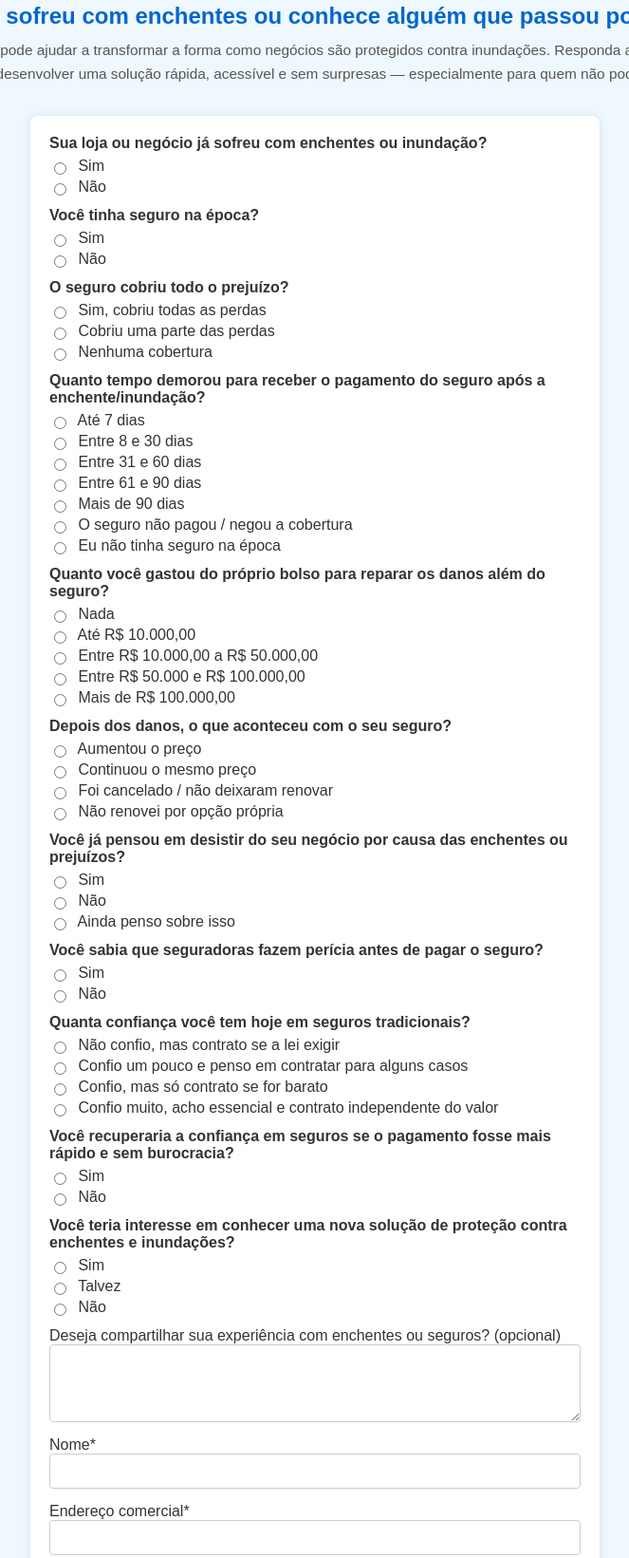
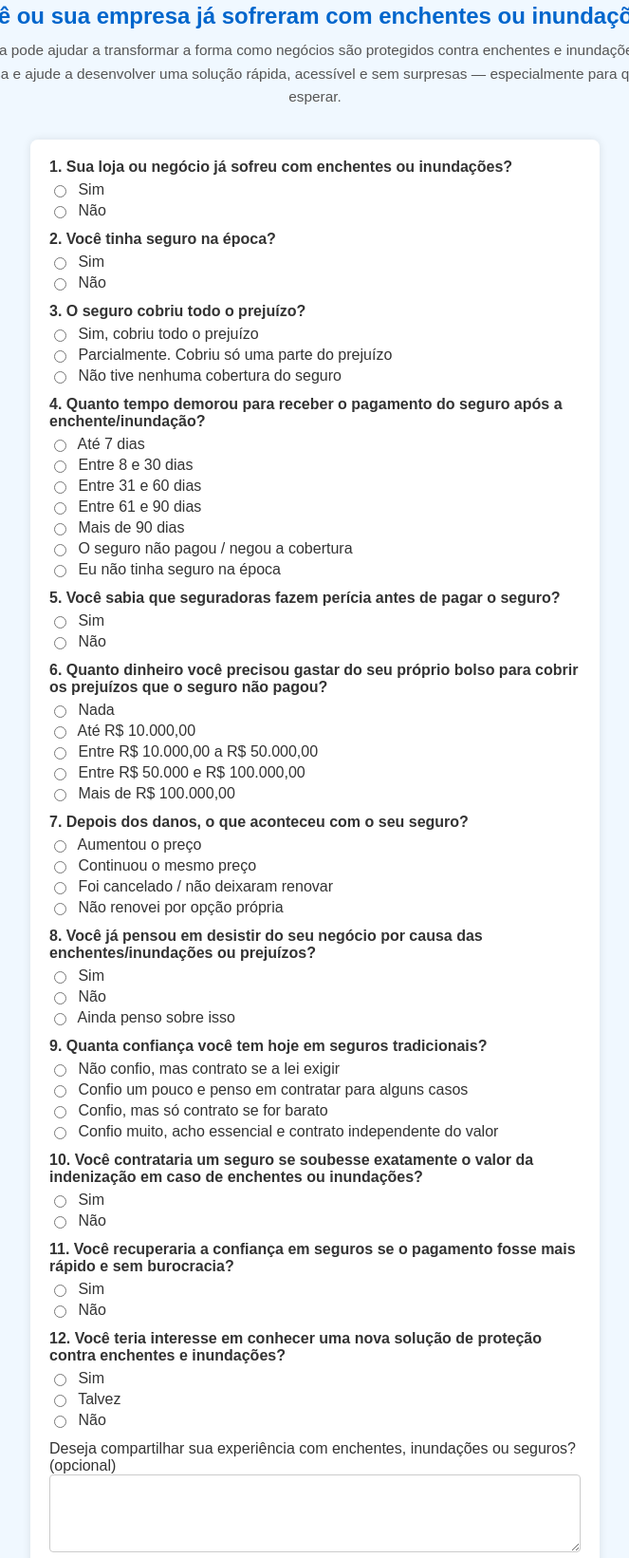
Before and after one commit to kenanab26/pluviseg-form, a plain HTML site: page index.html in a window 1280 px wide. Shown: the part 17-1658 px from the top of the page at 95% size, without its empty margins (308-971 px from the left). Drawn offline with Linux system fonts and the light colour scheme.

Commit message:
Atualiza formulário com perguntas do MVP

```diff
--- a/index.html
+++ b/index.html
@@ -150,9 +150,9 @@
   </style>
 </head>
 <body>
-  <h1>Você já sofreu com enchentes ou conhece alguém que passou por isso?</h1>
+  <h1>Você ou sua empresa já sofreram com enchentes ou inundações?</h1>
   <p class="intro">
-    Sua experiência pode ajudar a transformar a forma como negócios são protegidos contra inundações.
+    Sua experiência pode ajudar a transformar a forma como negócios são protegidos contra enchentes e inundações.
     Responda a nossa pesquisa e ajude a desenvolver uma solução rápida, acessível e sem surpresas
     — especialmente para quem não pode esperar.
   </p>
@@ -164,26 +164,26 @@
     </p>
 
     <div class="form-question">
-      <label class="question">Sua loja ou negócio já sofreu com enchentes ou inundação?</label>
+      <label class="question">1. Sua loja ou negócio já sofreu com enchentes ou inundações?</label>
       <label class="option"><input type="radio" name="suffering" value="Sim" required> Sim</label>
       <label class="option"><input type="radio" name="suffering" value="Não" required> Não</label>
     </div>
 
     <div class="form-question">
-      <label class="question">Você tinha seguro na época?</label>
+      <label class="question">2. Você tinha seguro na época?</label>
       <label class="option"><input type="radio" name="insurance" value="Sim" required> Sim</label>
       <label class="option"><input type="radio" name="insurance" value="Não" required> Não</label>
     </div>
 
     <div class="form-question">
-      <label class="question">O seguro cobriu todo o prejuízo?</label>
-      <label class="option"><input type="radio" name="coverage" value="Sim, cobriu todas as perdas" required> Sim, cobriu todas as perdas</label>
-      <label class="option"><input type="radio" name="coverage" value="Cobriu uma parte das perdas" required> Cobriu uma parte das perdas</label>
-      <label class="option"><input type="radio" name="coverage" value="Nenhuma cobertura" required> Nenhuma cobertura</label>
+      <label class="question">3. O seguro cobriu todo o prejuízo?</label>
+      <label class="option"><input type="radio" name="coverage" value="Sim, cobriu todo o prejuízo" required> Sim, cobriu todo o prejuízo</label>
+      <label class="option"><input type="radio" name="coverage" value="Parcialmente. Cobriu só uma parte do prejuízo" required> Parcialmente. Cobriu só uma parte do prejuízo</label>
+      <label class="option"><input type="radio" name="coverage" value="Não tive nenhuma cobertura do seguro" required> Não tive nenhuma cobertura do seguro</label>
     </div>
 
     <div class="form-question">
-      <label class="question">Quanto tempo demorou para receber o pagamento do seguro após a enchente/inundação?</label>
+      <label class="question">4. Quanto tempo demorou para receber o pagamento do seguro após a enchente/inundação?</label>
       <label class="option"><input type="radio" name="cost" value="Até 7 dias" required> Até 7 dias</label>
       <label class="option"><input type="radio" name="cost" value="Entre 8 e 30 dias" required> Entre 8 e 30 dias</label>
       <label class="option"><input type="radio" name="cost" value="Entre 31 e 60 dias" required> Entre 31 e 60 dias</label>
@@ -194,7 +194,13 @@
     </div>
 
     <div class="form-question">
-      <label class="question">Quanto você gastou do próprio bolso para reparar os danos além do seguro?</label>
+      <label class="question">5. Você sabia que seguradoras fazem perícia antes de pagar o seguro?</label>
+      <label class="option"><input type="radio" name="insurance_pericia" value="Sim" required> Sim</label>
+      <label class="option"><input type="radio" name="insurance_pericia" value="Não" required> Não</label>
+    </div>
+
+    <div class="form-question">
+      <label class="question">6. Quanto dinheiro você precisou gastar do seu próprio bolso para cobrir os prejuízos que o seguro não pagou?</label>
       <label class="option"><input type="radio" name="own_expense" value="Nada" required> Nada</label>
       <label class="option"><input type="radio" name="own_expense" value="Até R$ 10.000,00" required> Até R$ 10.000,00</label>
       <label class="option"><input type="radio" name="own_expense" value="Entre R$ 10.000,00 a R$ 50.000,00" required> Entre R$ 10.000,00 a R$ 50.000,00</label>
@@ -203,7 +209,7 @@
     </div>
 
     <div class="form-question">
-      <label class="question">Depois dos danos, o que aconteceu com o seu seguro?</label>
+      <label class="question">7. Depois dos danos, o que aconteceu com o seu seguro?</label>
       <label class="option"><input type="radio" name="insurance_aftermath" value="Aumentou o preço" required> Aumentou o preço</label>
       <label class="option"><input type="radio" name="insurance_aftermath" value="Continuou o mesmo preço" required> Continuou o mesmo preço</label>
       <label class="option"><input type="radio" name="insurance_aftermath" value="Foi cancelado / não deixaram renovar" required> Foi cancelado / não deixaram renovar</label>
@@ -211,20 +217,14 @@
     </div>
 
     <div class="form-question">
-      <label class="question">Você já pensou em desistir do seu negócio por causa das enchentes ou prejuízos?</label>
+      <label class="question">8. Você já pensou em desistir do seu negócio por causa das enchentes/inundações ou prejuízos?</label>
       <label class="option"><input type="radio" name="desistir" value="Sim" required> Sim</label>
       <label class="option"><input type="radio" name="desistir" value="Não" required> Não</label>
       <label class="option"><input type="radio" name="desistir" value="Ainda penso sobre isso" required> Ainda penso sobre isso</label>
     </div>
 
     <div class="form-question">
-      <label class="question">Você sabia que seguradoras fazem perícia antes de pagar o seguro?</label>
-      <label class="option"><input type="radio" name="insurance_pericia" value="Sim" required> Sim</label>
-      <label class="option"><input type="radio" name="insurance_pericia" value="Não" required> Não</label>
-    </div>
-
-    <div class="form-question">
-      <label class="question">Quanta confiança você tem hoje em seguros tradicionais?</label>
+      <label class="question">9. Quanta confiança você tem hoje em seguros tradicionais?</label>
       <label class="option"><input type="radio" name="confidence" value="Não confio, mas contrato se a lei exigir" required> Não confio, mas contrato se a lei exigir</label>
       <label class="option"><input type="radio" name="confidence" value="Confio um pouco e penso em contratar para alguns casos" required> Confio um pouco e penso em contratar para alguns casos</label>
       <label class="option"><input type="radio" name="confidence" value="Confio, mas só contrato se for barato" required> Confio, mas só contrato se for barato</label>
@@ -232,20 +232,26 @@
     </div>
 
     <div class="form-question">
-      <label class="question">Você recuperaria a confiança em seguros se o pagamento fosse mais rápido e sem burocracia?</label>
+      <label class="question">10. Você contrataria um seguro se soubesse exatamente o valor da indenização em caso de enchentes ou inundações?</label>
+      <label class="option"><input type="radio" name="confidence_hiring" value="Sim" required> Sim</label>
+      <label class="option"><input type="radio" name="confidence_hiring" value="Não" required> Não</label>
+    </div>
+
+    <div class="form-question">
+      <label class="question">11. Você recuperaria a confiança em seguros se o pagamento fosse mais rápido e sem burocracia?</label>
       <label class="option"><input type="radio" name="confidence_recovery" value="Sim" required> Sim</label>
       <label class="option"><input type="radio" name="confidence_recovery" value="Não" required> Não</label>
     </div>
 
     <div class="form-question">
-      <label class="question">Você teria interesse em conhecer uma nova solução de proteção contra enchentes e inundações?</label>
+      <label class="question">12. Você teria interesse em conhecer uma nova solução de proteção contra enchentes e inundações?</label>
       <label class="option"><input type="radio" name="interest" value="Sim" required> Sim</label>
       <label class="option"><input type="radio" name="interest" value="Talvez" required> Talvez</label>
       <label class="option"><input type="radio" name="interest" value="Não" required> Não</label>
     </div>
 
     <div class="form-question">
-      <label for="experiencia">Deseja compartilhar sua experiência com enchentes ou seguros? (opcional)</label>
+      <label for="experiencia">Deseja compartilhar sua experiência com enchentes, inundações ou seguros? (opcional)</label>
       <textarea id="experiencia" name="experiencia" rows="4"></textarea>
     </div>
 
```
